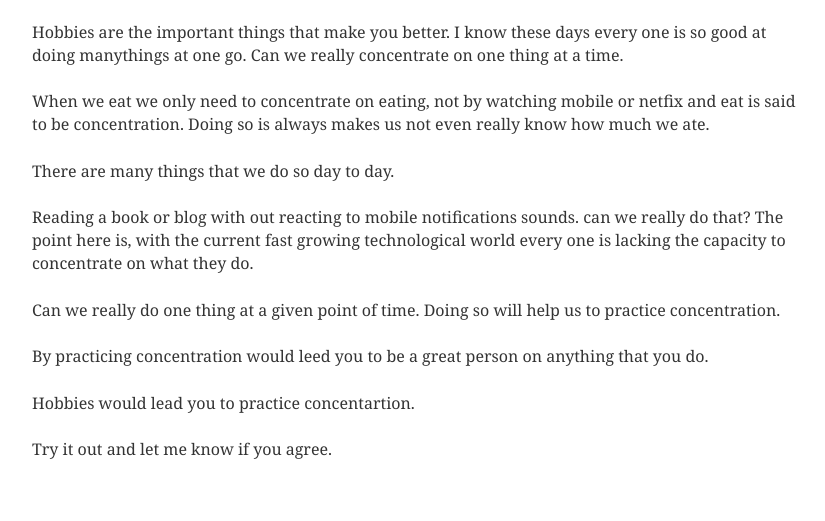
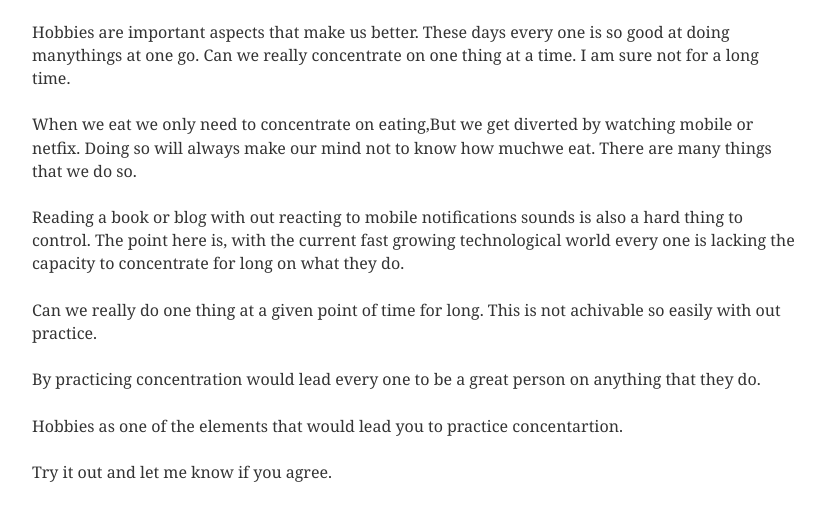
Before and after one commit to Karuturirs/karuturirs.com, a Gatsby site: page /concentration-and-hobbies in a window 1280 px wide. Shown: the part 159-680 px from the top of the page, without its empty margins (224-1049 px from the left). Built offline with nearby package versions, Linux system fonts and the light colour scheme; Gatsby itself is replaced by a stand-in of ours; some packages are replaced by stand-ins of ours.

Commit message:
Updated title for SEO

```diff
--- a/src/pages/about.js
+++ b/src/pages/about.js
@@ -7,7 +7,7 @@ import SEO from "../components/seo"
 export default function About() {
   return (
     <div >
-      <SEO title="About me | Ravi Sankar Karuturi" description="Software engineer looking for cool stuff to develop." />
+      <SEO title="About me" description="Software engineer looking for cool stuff to develop." />
       <Header></Header>
       <Layout>
           <h3>About me</h3>
--- a/src/pages/concentration-and-hobbies.md
+++ b/src/pages/concentration-and-hobbies.md
@@ -3,19 +3,17 @@ title: "Concentration & Hobbies related?"
 date: "2020-06-09"
 ---
 
-Hobbies are the important things that make you better. I know these days every one is so good at doing manythings at one go. Can we really concentrate on one thing at a time.
+Hobbies are important aspects that make us better. These days every one is so good at doing manythings at one go. Can we really concentrate on one thing at a time. I am sure not for a long time.
 
-When we eat we only need to concentrate on eating, not by watching mobile or netfix and eat is said to be concentration. Doing so is always makes us not even really know how much we ate.
+When we eat we only need to concentrate on eating,But we get diverted by watching mobile or netfix. Doing so will always make our mind not to know how muchwe eat. There are many things that we do so.
 
-There are many things that we do so day to day.
+Reading a book or blog with out reacting to mobile notifications sounds is also a hard thing to control.
+The point here is, with the current fast growing technological world every one is lacking the capacity to concentrate for long on what they do.
 
-Reading a book or blog with out reacting to mobile notifications sounds. can we really do that?
-The point here is, with the current fast growing technological world every one is lacking the capacity to concentrate on what they do.
+Can we really do one thing at a given point of time for long. This is not achivable so easily with out practice.
 
-Can we really do one thing at a given point of time. Doing so will help us to practice concentration.
+By practicing concentration would lead every one to be a great person on anything that they do.
 
-By practicing concentration would leed you to be a great person on anything that you do.
-
-Hobbies would lead you to practice concentartion.
+Hobbies as one of the elements that would lead you to practice concentartion.
 
 Try it out and let me know if you agree.
--- a/src/pages/index.js
+++ b/src/pages/index.js
@@ -9,7 +9,7 @@ import SEO from "../components/seo"
 export default function Home({ data }) {
   return (
     <div>
-      <SEO title="Karuturirs.com | Ravi Sankar Karuturi " description=" Articles | Tech discussions | Ideas and Innovation" />
+      <SEO title="Homepage Karuturirs.com" description=" Articles | Tech discussions | Ideas and Innovation" />
       <Header>
       </Header>
       <Layout>
```
